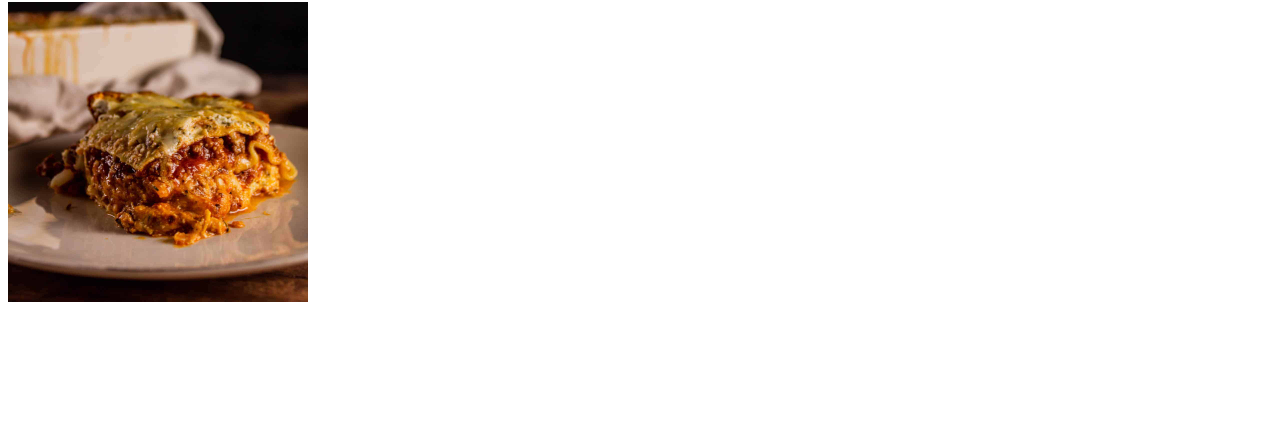
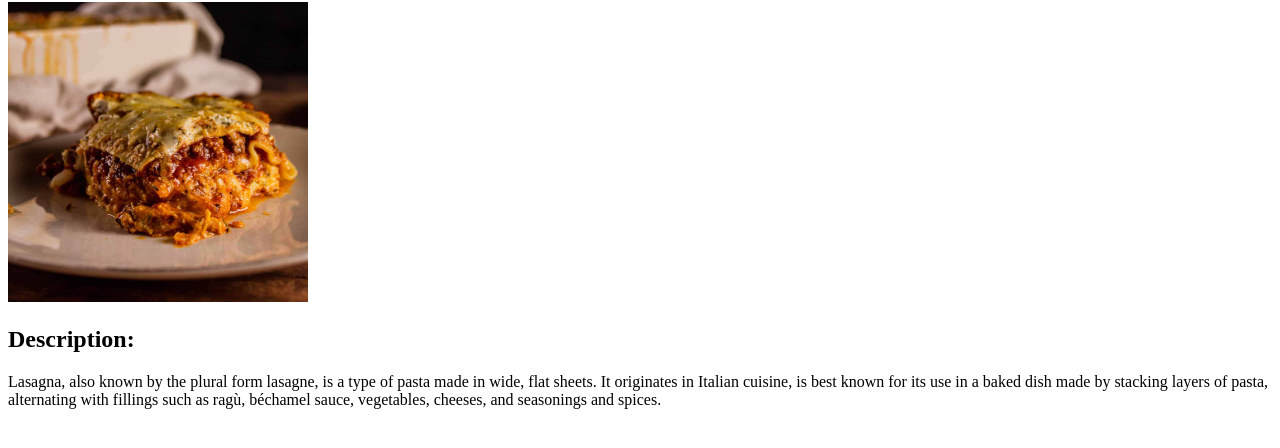
Before and after one commit to georgegv04/odin-recipes, a plain HTML site: page recipes/lasagna.html in a window 1280 px wide. Shown: the part 78-526 px from the top of the page. Drawn offline with Linux system fonts and the light colour scheme.

Commit message:
Add description to lasagna recipe

```diff
--- a/recipes/lasagna.html
+++ b/recipes/lasagna.html
@@ -16,5 +16,14 @@
     />
 
     <!-- <a href="../index.html">Home</a> -->
+
+    <h2>Description:</h2>
+    <p>
+      Lasagna, also known by the plural form lasagne, is a type of pasta made in
+      wide, flat sheets. It originates in Italian cuisine, is best known for its
+      use in a baked dish made by stacking layers of pasta, alternating with
+      fillings such as ragù, béchamel sauce, vegetables, cheeses, and seasonings
+      and spices.
+    </p>
   </body>
 </html>
```
